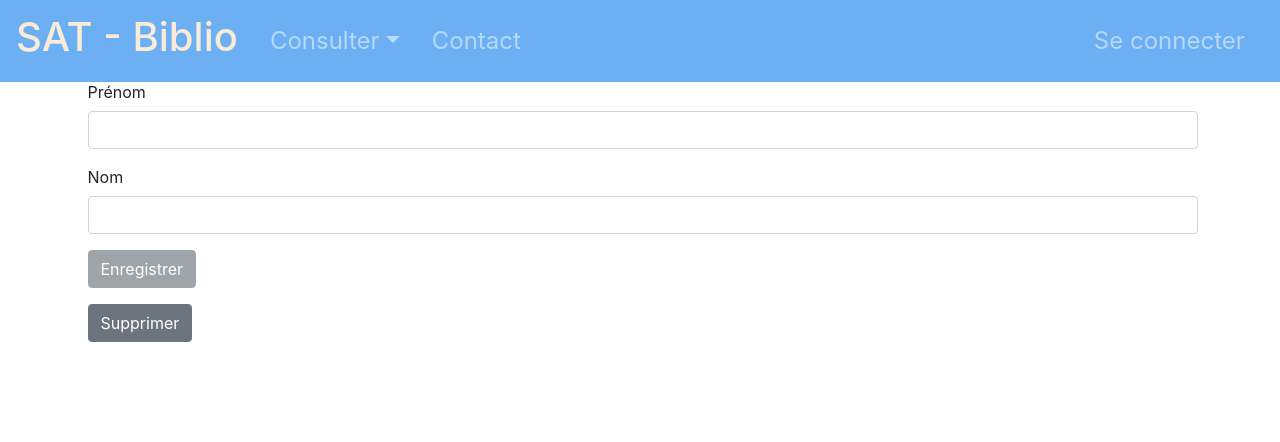
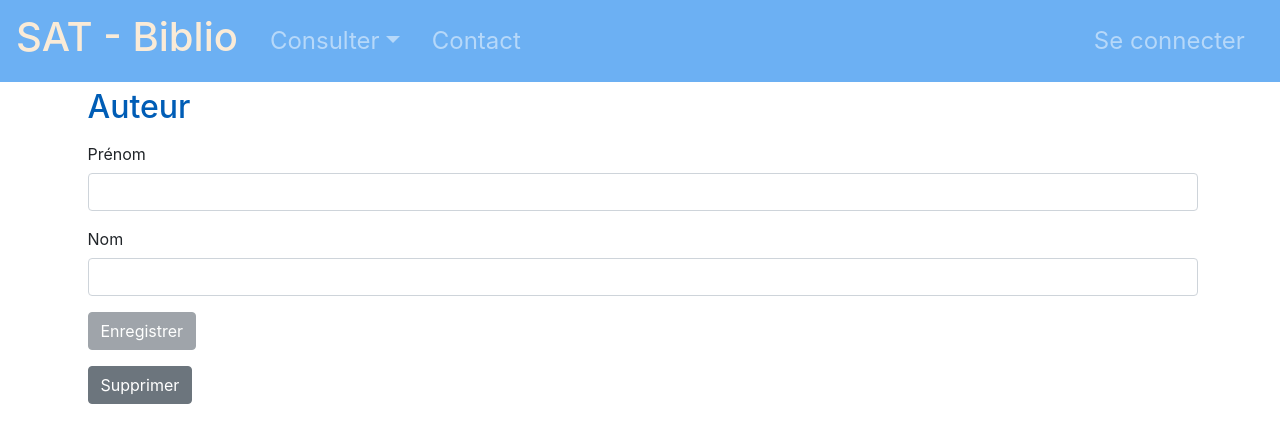
Before and after one commit to clemsciences/sat-biblio-flask, a Vue app in the folder sat-biblio-interface/: page /auteur/lire/1 in a window 1280 px wide. Shown: the top 442 px of the page. Built offline with nearby package versions, Linux system fonts and the light colour scheme; no server answers.

Commit message:
Fixed auteur route

```diff
--- a/sat-biblio-interface/src/components/auteur/LireAuteur.vue
+++ b/sat-biblio-interface/src/components/auteur/LireAuteur.vue
@@ -1,5 +1,8 @@
 <template>
   <b-container>
+    <Title id="id-lecture-auteur"
+           info=""
+           title="Auteur"/>
     <b-form @submit.prevent="updateAuthor">
       <b-form-group label="Prénom">
         <b-form-input type="text" v-model="first_name"></b-form-input>
@@ -23,8 +26,10 @@
 
 <script>
 import {deleteAuthor, retrieveAuthor, updateAuthor} from "@/services/api";
+import Title from "@/components/visuel/Title";
 export default {
   name: "LireAuteur",
+  components: {Title},
   data: function () {
     return {
     first_name: '',
--- a/sat-biblio-interface/src/services/api.js
+++ b/sat-biblio-interface/src/services/api.js
@@ -45,7 +45,7 @@ export function retrieveAuthors(params) {
 }
 
 export function retrieveAuthor(authorId) {
-  return axios.get(`/authors/${authorId}/`);
+  return axios.get(`/authors/${authorId}`);
 }
 
 export function updateAuthor(authorId, author, token) {
```
